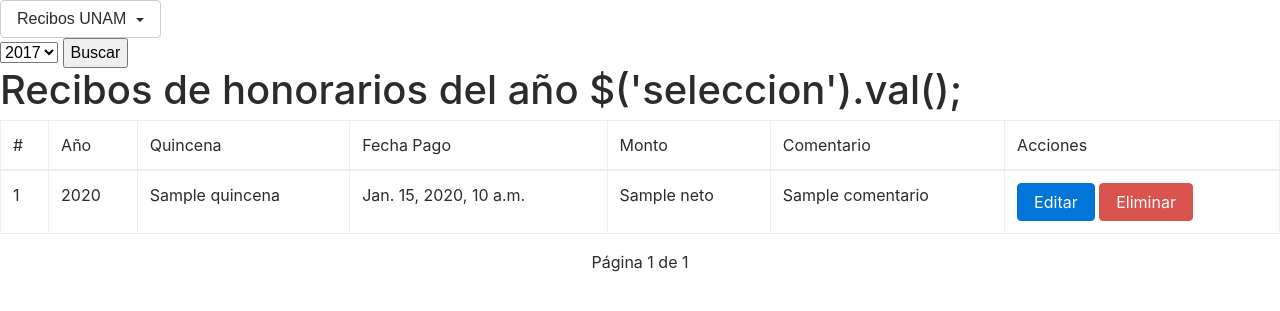
After one commit to guxtux/contabilidad, a Django app: template templates/recibos/recibo_year.html in a window 1280 px wide. The commit adds this page. Shown: the top 311 px of the page. Run offline with Django 3.2, Linux system fonts and the light colour scheme; the template is opened without the code that fills it: most values are stand-ins (such as "Sample title", 1, 10 or a date in 2020); some libraries are stand-ins or nearby versions.

Commit message:
Respaldo del proyecto de contabilidad - Queda pendiente completar la selección del año para listar los recibos de nómina

```diff
--- a/facturas2017/urls.py
+++ b/facturas2017/urls.py
@@ -24,4 +24,5 @@
     path('factura/', include('apps.factura.urls')),
     path('usuario/', include('apps.usuario.urls')),
     path('login/', login, {'template_name': 'usuario/index.html'}, name='login'),
+
 ]
--- /dev/null
+++ b/facturas2017/views.py
@@ -0,0 +1,4 @@
+from django.shortcuts import render
+
+def homepage(request):
+    return render(request, 'base/homepage.html')
--- a/templates/base/base.html
+++ b/templates/base/base.html
@@ -5,11 +5,11 @@
 <head>
     <meta charset="UTF-8">
 
-    <link rel="stylesheet" href="{% static 'css/bootstrap.min.css' %}">
+    <link rel="stylesheet" href="https://maxcdn.bootstrapcdn.com/bootstrap/4.0.0-beta.3/css/bootstrap.min.css" integrity="sha384-Zug+QiDoJOrZ5t4lssLdxGhVrurbmBWopoEl+M6BdEfwnCJZtKxi1KgxUyJq13dy" crossorigin="anonymous">
 
     <title>{% block title %} Aplicación en django {% endblock %}</title>
 </head>
-<div>
+{% comment %}<div>
 <div class="container">
     {% block navbar %}
         <div class="bs-docs-section clearfix">
@@ -29,7 +29,7 @@
 												<li>
 													<a href="#">Registrar</a></li>
 												<li>
-													<a href="#">Listar</a>
+													<a href="/reciboUNAM/ {{ ReciboList }}">Listar</a>
 												</li>
 											</ul>
 										</li>
@@ -66,22 +66,28 @@
 			</div>
 		</div>
 	</div>
-</div>
+</div>{% endcomment %}
+
+    <div class="dropdown">
+        <button class="btn btn-secondary dropdown-toggle" type="button" id="dropdownMenuButton" data-toggle="dropdown" aria-haspopup="true" aria-expanded="false">
+            Recibos UNAM
+        </button>
+        <div class="dropdown-menu" aria-labelledby="dropdownMenuButton">
+            <a class="dropdown-item" href="{% url 'recibos:recibo_nuevo' %}">Agregar nuevo</a>
+            <a class="dropdown-item" href="{% url 'recibos:recibo_listar' %}">Listar Todos</a>
+            <a class="dropdown-item" href="#">Listar por Año</a>
+        </div>
+    </div>
+
+    {% block content %}
+        <h5>Este es el contenido del archivo base</h5>
     {% endblock %}
 
-    {% block header %}
-    <h4>Este es el bloque del header base</h4>
-    {% endblock %}
 
-    {% block content %}
-    <h5>Este es el contenido del archivo base</h5>
-    {% endblock %}
+<script src="https://code.jquery.com/jquery-3.2.1.slim.min.js" integrity="sha384-KJ3o2DKtIkvYIK3UENzmM7KCkRr/rE9/Qpg6aAZGJwFDMVNA/GpGFF93hXpG5KkN" crossorigin="anonymous"></script>
+<script src="https://cdnjs.cloudflare.com/ajax/libs/popper.js/1.12.9/umd/popper.min.js" integrity="sha384-ApNbgh9B+Y1QKtv3Rn7W3mgPxhU9K/ScQsAP7hUibX39j7fakFPskvXusvfa0b4Q" crossorigin="anonymous"></script>
+<script src="https://maxcdn.bootstrapcdn.com/bootstrap/4.0.0-beta.3/js/bootstrap.min.js" integrity="sha384-a5N7Y/aK3qNeh15eJKGWxsqtnX/wWdSZSKp+81YjTmS15nvnvxKHuzaWwXHDli+4" crossorigin="anonymous"></script>
 
-    {% block footer %}
-    <h5>Este es el footer de la base</h5>
-    {% endblock %}
-</div>
-    <script src="https://cdnjs.cloudflare.com/ajax/libs/jquery/3.2.1/jquery.min.js"></script>
-    <script src="{% static 'js/bootstrap.min.js' %}"></script>
+
 </body>
 </html>
--- /dev/null
+++ b/templates/recibos/recibo_year.html
@@ -0,0 +1,79 @@
+{% extends 'base/base.html' %}
+{% block content %}
+<div>
+    <form method="GET">
+        <select id="seleccion" name="year">
+            <option value="1">2017</option>
+            <option value="2">2016</option>
+            <option value="3">2015</option>
+            <option value="4">2014</option>
+        </select>
+        <input type="submit" value="Buscar" />
+    </form>
+</div>
+
+<div>
+    {% if object_list %}
+        <h1>Recibos de honorarios del año $('seleccion').val();</h1>
+    {% endif %}
+    <table class="table table-bordered">
+                <thead>
+                <tr>
+                    <td>#</td>
+                    <td>Año</td>
+                    <td>Quincena</td>
+                    <td>Fecha Pago</td>
+                    <td>Monto</td>
+                    <td>Comentario</td>
+                    <td>Acciones</td>
+                </tr>
+                </thead>
+                <tbody>
+                {% comment %}Para las vistas basadas en funciones
+                {% if recibos %}
+                {% for recibo in recibos %}{% endcomment %}
+
+            {#    Para la vista basada en clases #}
+                {% if object_list %}
+                {% for recibo in object_list %}
+                <tr>
+                    <td>{{ recibo.id }}</td>
+                    <td>{{ recibo.year }}</td>
+                    <td>{{ recibo.quincena }}</td>
+                    <td>{{ recibo.fecha_pago }}</td>
+                    <td>{{ recibo.neto }}</td>
+                    <td>{{ recibo.comentario }}</td>
+                    <td>
+                        <a class="btn btn-primary" href="{% url 'recibos:recibo_editar' recibo.id %}">Editar</a>
+                        <a class="btn btn-danger"  href="{% url 'recibos:recibo_eliminar' recibo.id %}">Eliminar</a>
+                    </td>
+                </tr>
+                {% endfor %}
+
+                {% else %}
+                    <h1>No hay registros en recibos</h1>
+                {% endif %}
+                </tbody>
+            </table>
+
+            <div class="pagination justify-content-center">
+                        <span class="step-links">
+                            <ul class="pagination justify-content-center">
+                                {% if page_obj.has_previous %}
+                                    <a class="page-link" href="?page=1">&laquo; Primero</a>
+                                    <a class="page-link" href="?page={{ page_obj.previous_page_number }}">Previo</a>
+                                {% endif %}
+
+                                <span class="current">
+                                    &nbsp; &nbsp; Página {{ page_obj.number }} de {{ page_obj.paginator.num_pages }} &nbsp; &nbsp;
+                                </span>
+
+                                {% if page_obj.has_next %}
+                                    <a class="page-link" href="?page={{ page_obj.next_page_number }}">Siguiente</a>
+                                    <a class="page-link" href="?page={{ page_obj.paginator.num_pages }}">Ultimo &raquo;</a>
+                                {% endif %}
+                            </ul>
+                        </span>
+            </div>
+    </div>
+{% endblock %}
```
Also changed, not shown: apps/reciboUNAM/urls.py (+8 -0 lines), apps/reciboUNAM/views.py (+62 -2 lines), templates/base/homepage.html (added, +9 -0 lines), templates/recibos/recibo_list.html (+19 -1 lines).
